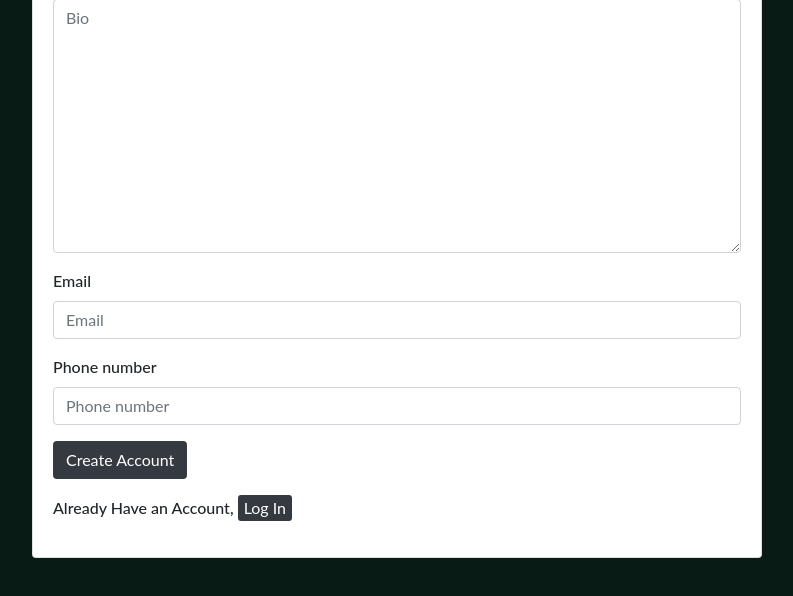
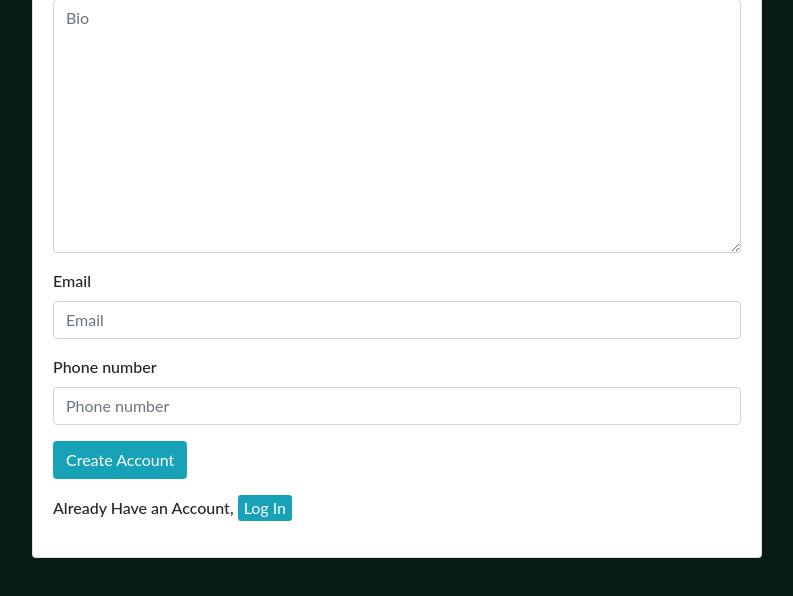
Before and after one commit to Edwike12/Lets_share, a Django app: template share/templates/django_registration/registration_form.html in a window 1280 px wide. Shown: the part 547-1143 px from the top of the page, without its empty margins (243-1036 px from the left). Run offline with Django 3.2, Linux system fonts and the light colour scheme; the template is opened without the code that fills it: values that come from a table or form of the project are taken from there, others are empty; some libraries are stand-ins or nearby versions.

```diff
--- a/share/models.py
+++ b/share/models.py
@@ -38,9 +38,9 @@ class Project(models.Model):
 
     @classmethod
     def search_project_name(cls, search_term):
-        projects = cls.objects.filter(
+        images = cls.objects.filter(
         title__icontains=search_term)
-        return projects
+        return images
 
     def str(self):
         return self.user.username
--- a/share/templates/django_registration/registration_form.html
+++ b/share/templates/django_registration/registration_form.html
@@ -37,11 +37,11 @@
             {% csrf_token %}
             {% bootstrap_form form %}
             <div class="form-group">
-              <input type="submit" class="btn bg-dark text-white" value="Create Account">
+              <input type="submit" class="btn bg-info text-white" value="Create Account">
             </div>
             <input type="hidden" name="next" value="{{next}}">
           </form>
-          <p class="">Already Have an Account, <a href="/accounts/login/" class="text-primary"><button class="bg-dark text-white">Log In</button></a></p>
+          <p class="">Already Have an Account, <a href="/accounts/login/" class="text-primary"><button class="bg-info text-white">Log In</button></a></p>
         </div>
       </div>
 
```
